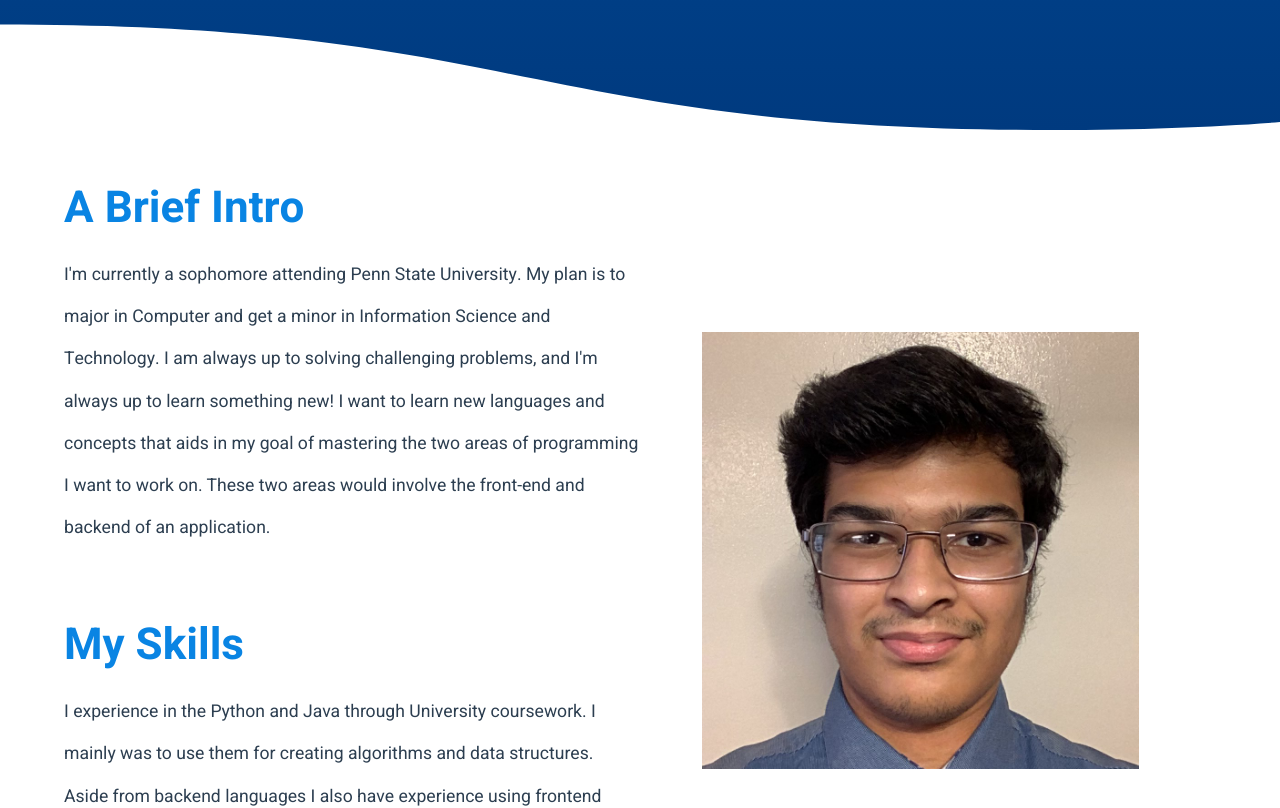
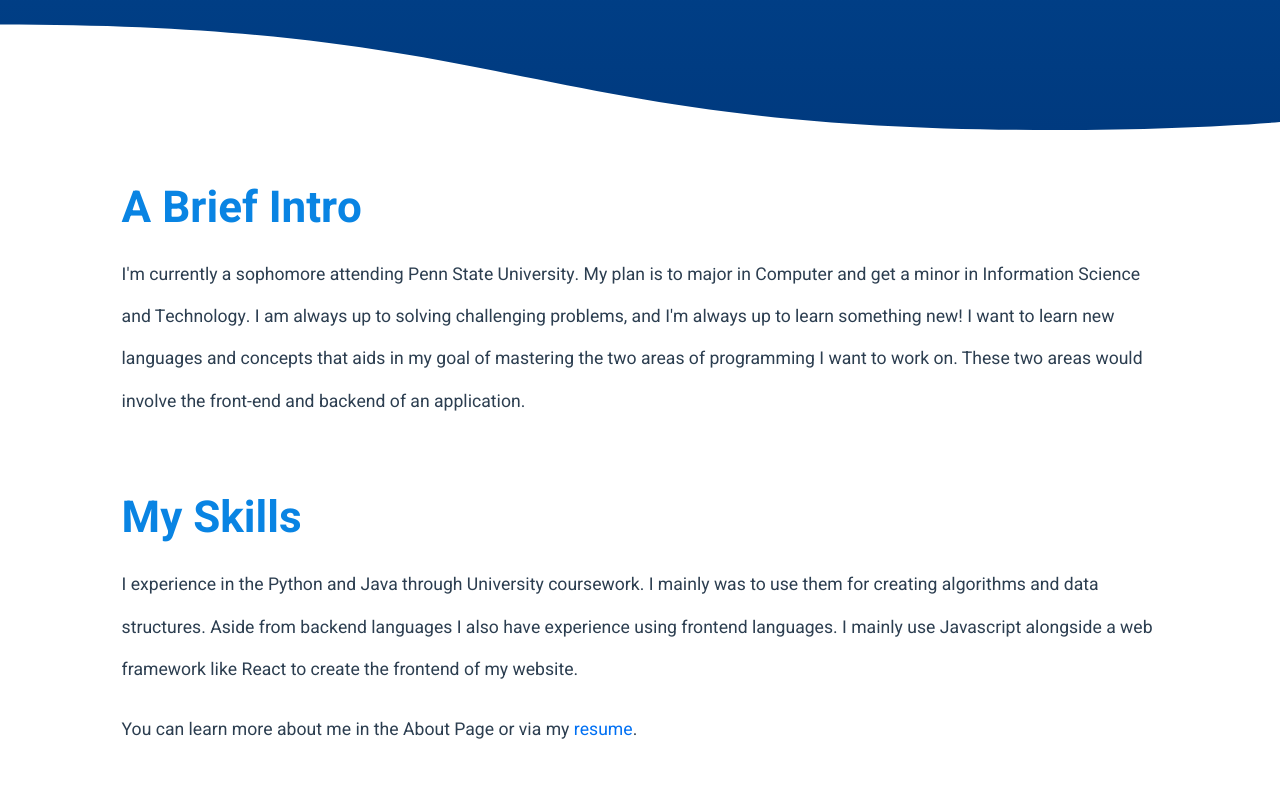
Before and after one commit to Dradeon/BakhtiarRezaSite, a Next.js app: page / in a window 1280 px wide. Shown: the part 620-1428 px from the top of the page. Built offline with nearby package versions, Linux system fonts and the light colour scheme.

Commit message:
Removed Picture from landing page and tweaked styling

```diff
--- a/Components/Home/About.js
+++ b/Components/Home/About.js
@@ -17,10 +17,6 @@ const About = () => {
                 <p>You can learn more about me in the About Page or via my <a href="https://docs.google.com/document/d/1xrzYRh88AQ7zkuq3CKKo8Dp9O2yU8l3QRcS3nuU0lyI/edit?usp=sharing" target="_blank">resume</a>.</p>
             </section>
         </article>
-
-        <div className={styles.AboutMe__Profile}>
-            <Image src={'/ProfilePicture.png'} width='800px' height='800px'/>
-        </div>
     </div>
   )
 }
--- a/styles/Home.module.scss
+++ b/styles/Home.module.scss
@@ -162,9 +162,7 @@
 
 .Home__AboutMe{
     position: relative;
-    display: grid;
-    grid-template-rows: 30% 1fr;
-    place-items: center;
+
 
     margin: 0 auto;
     width: 90%;
@@ -176,9 +174,15 @@
     .AboutMe__ArticleSection{
         display: flex;
         flex-direction: column;
+        justify-content: center;
+        align-items: center;
+
+        max-width: 90%;
+        margin: 0 auto;
+
         color: $black;
         text-align: left;
-        max-width: 42rem;
+
 
         h1{
             margin-bottom: -.5rem;
@@ -239,29 +243,8 @@
 
     }
 
-    .AboutMe__Profile{
-        position: relative;
-        max-width: 60%;
-        grid-row: 1/2;
 
 
-        @include breakpoint(md,min){
-            max-width: 95%;
-            grid-column: 2/3;
-        }
-    }
-
-    @include breakpoint(md, min){
-        grid-template-rows: 1fr;
-        grid-template-columns: 50% 50%;
-        gap: 50px;
-    }
-
-    @include breakpoint(lg, min){
-        grid-template-rows: 1fr;
-        grid-template-columns: 50% 40%;
-        gap: 50px;
-    }
 }
 
 .Home__RelevantSkills{
```
Also changed, not shown: public/ProfilePicture.png (deleted).
